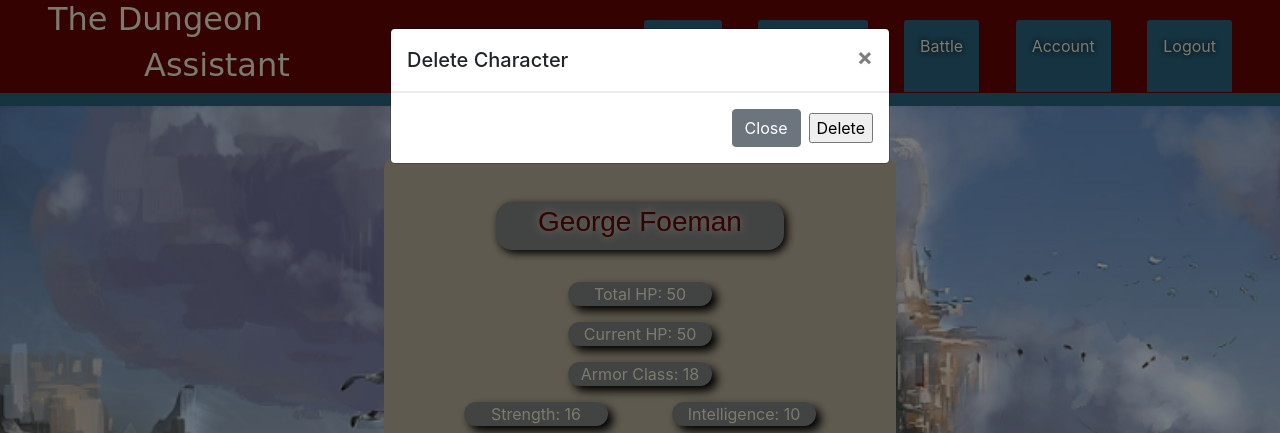
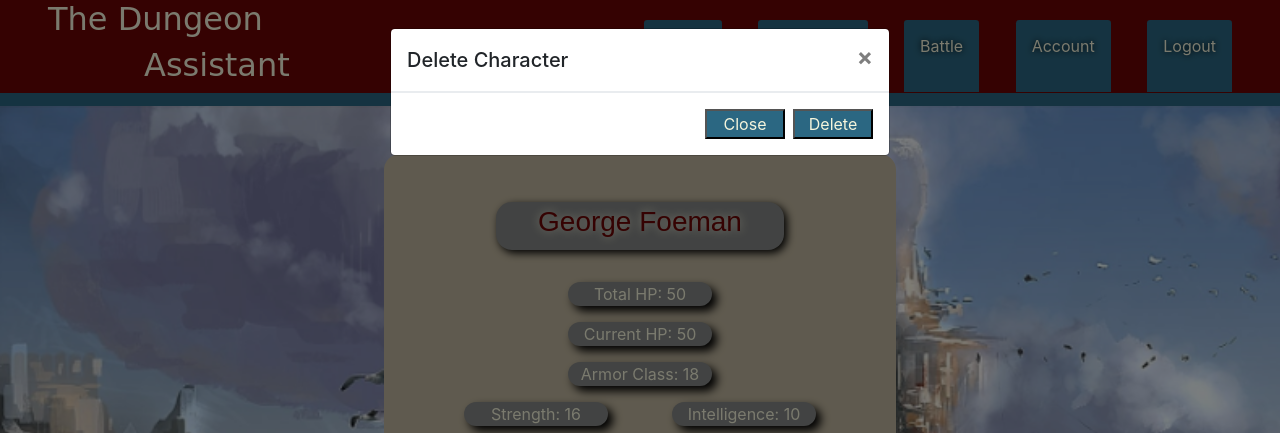
Before and after one commit to tjmer/capstone, a Flask app: page /battle/1 in a window 1280 px wide, after a click on "Delete". Shown: the top 433 px of the page. Run offline with Flask 2, Linux system fonts and the light colour scheme; a user stored in the database is signed in; data comes from the database, SQL or seed files in the repository; some libraries are stand-ins or nearby versions; some web fonts are replaced.

Commit message:
Changed modal buttons

```diff
--- a/the_assistant/templates/character.html
+++ b/the_assistant/templates/character.html
@@ -46,9 +46,9 @@
           </button>
         </div>
         <div class="modal-footer">
-          <button type="button" class="btn btn-secondary" data-dismiss="modal">Close</button>
+          <button type="button" class="view-button" data-dismiss="modal">Close</button>
           <form action="{{ url_for('delete_character', character_id=character.id) }}" method="POST">
-              <input type="submit" value="Delete">
+              <input class="view-button" type="submit" value="Delete">
           </form>
         </div>
       </div>
--- a/the_assistant/templates/monster.html
+++ b/the_assistant/templates/monster.html
@@ -34,9 +34,9 @@
           </button>
         </div>
         <div class="modal-footer">
-          <button type="button" class="btn btn-secondary" data-dismiss="modal">Close</button>
+          <button type="button" class="view-button" data-dismiss="modal">Close</button>
           <form action="{{ url_for('delete_monster', monster_id=monster.id) }}" method="POST">
-            <input type="submit" value="Delete">
+            <input class="view-button" type="submit" value="Delete">
           </form>
         </div>
       </div>
--- a/the_assistant/templates/shop.html
+++ b/the_assistant/templates/shop.html
@@ -32,9 +32,9 @@
           </button>
         </div>
         <div class="modal-footer">
-          <button type="button" class="btn btn-secondary" data-dismiss="modal">Close</button>
+          <button type="button" class="view-button" data-dismiss="modal">Close</button>
           <form action="{{ url_for('delete_shop', shop_id=shop.id) }}" method="POST">
-              <input type="submit" value="Delete">
+              <input class="view-button" type="submit" value="Delete">
           </form>
         </div>
       </div>
```
